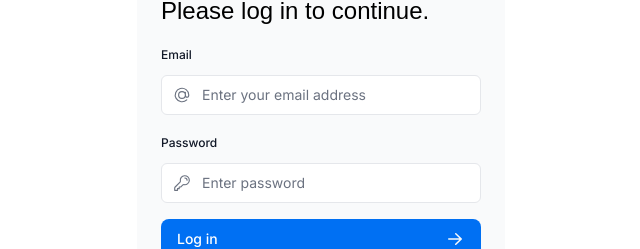
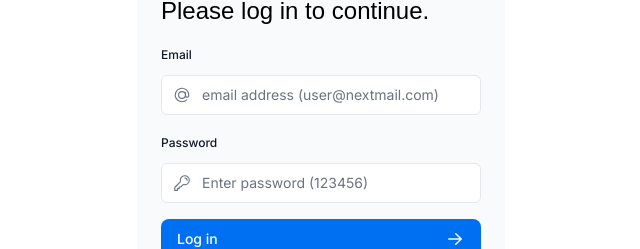
Before and after one commit to eslam-94/dashboard-nextjs, a Next.js app: page /login in a window 1280 px wide. Shown: the part 278-527 px from the top of the page, without its empty margins (319-959 px from the left). Built offline with nearby package versions, Linux system fonts and the light colour scheme; a web font is replaced by a local one.

Commit message:
Update login-form.tsx

```diff
--- a/app/ui/login-form.tsx
+++ b/app/ui/login-form.tsx
@@ -33,7 +33,7 @@ export default function LoginForm() {
                 id="email"
                 type="email"
                 name="email"
-                placeholder="Enter your email address"
+                placeholder="email address (user@nextmail.com)"
                 required
               />
               <AtSymbolIcon className="pointer-events-none absolute left-3 top-1/2 h-[18px] w-[18px] -translate-y-1/2 text-gray-500 peer-focus:text-gray-900" />
@@ -52,7 +52,7 @@ export default function LoginForm() {
                 id="password"
                 type="password"
                 name="password"
-                placeholder="Enter password"
+                placeholder="Enter password (123456)"
                 required
                 minLength={6}
               />
```
